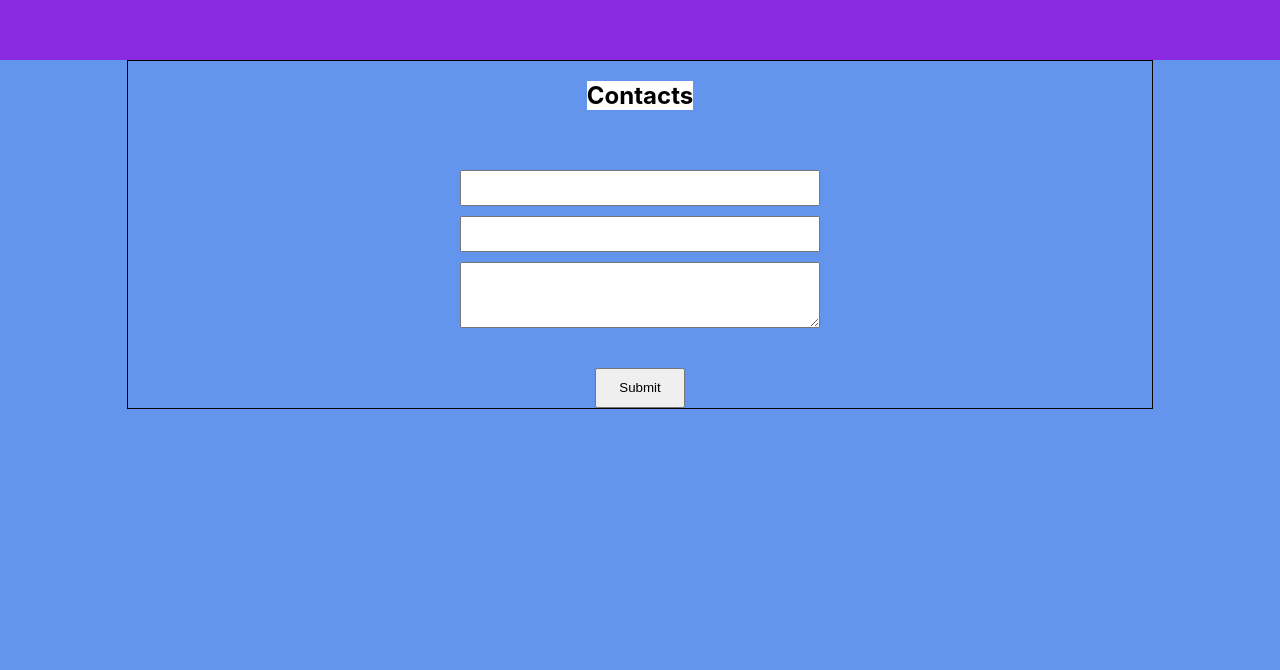
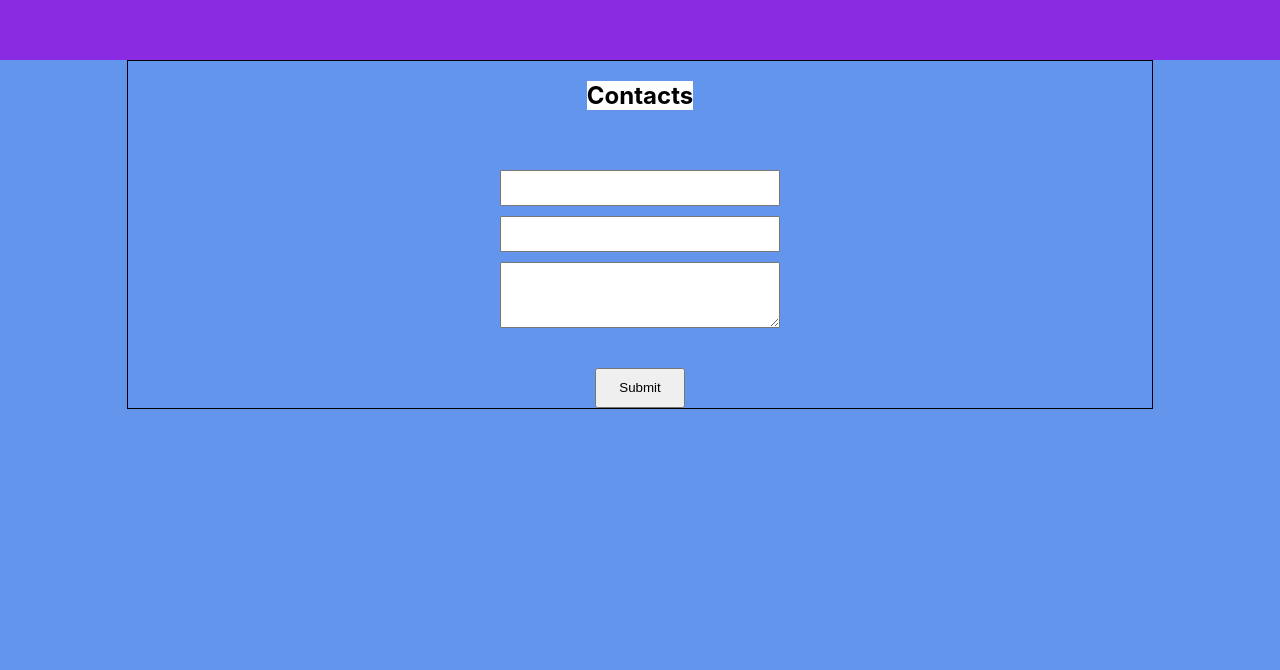
Before and after one commit to fabskrejt/portfolio, a React (Create React App) app: page / in a window 1280 px wide. Shown: the part 2420-3090 px from the top of the page. Built offline with nearby package versions, Linux system fonts and the light colour scheme.

Commit message:
changed width for input in Contacts component

```diff
--- a/src/contacts/Contacts.module.css
+++ b/src/contacts/Contacts.module.css
@@ -11,7 +11,7 @@
 .contacts form{
     display: flex;
     flex-direction: column;
-    width: 360px;
+    width: 280px;
     margin: 40px 0;
 }
 
```
